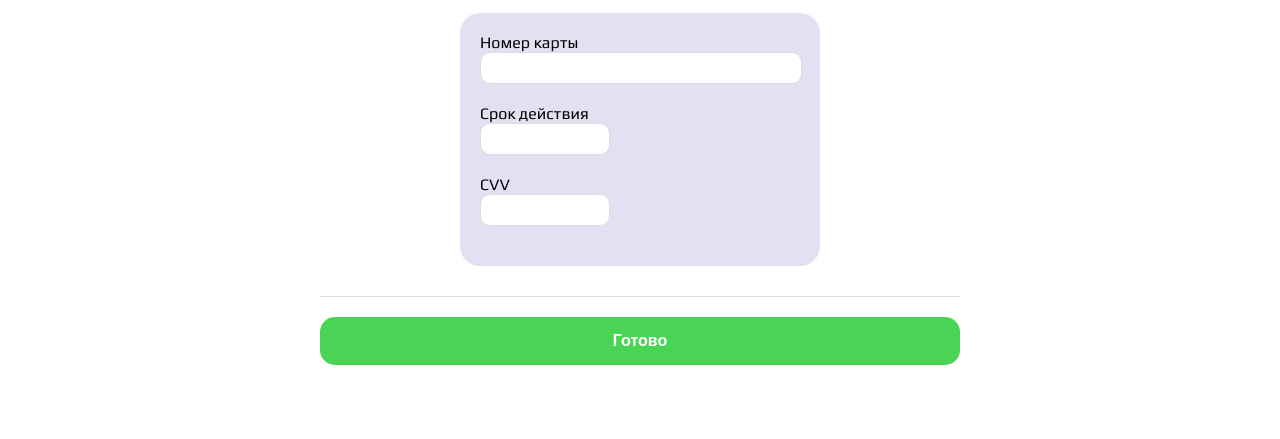
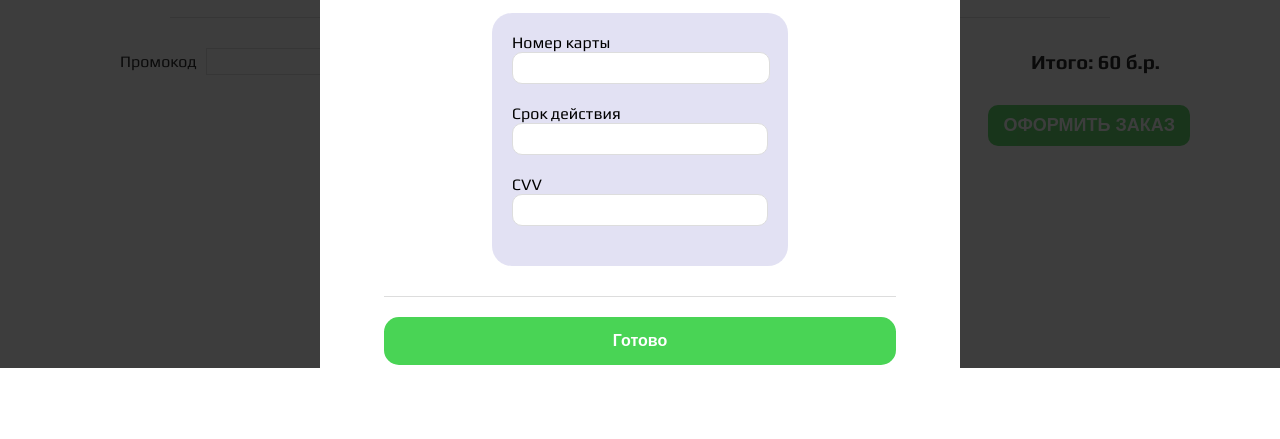
Before and after one commit to panfluba/online-store, a website built with webpack: page pages/basket.html in a window 1280 px wide. Shown: the part 432-871 px from the top of the page. After the commit the page ends 800 px from the top, so only its background shows below. Built offline with nearby package versions, Linux system fonts and the light colour scheme.

Commit message:
fix: modal

```diff
--- a/pages/basket.css
+++ b/pages/basket.css
@@ -189,6 +189,12 @@
 }
 
 /* модальное окно */
+.modal-window {
+    position: fixed;
+    width: 100%;
+    height: 100vh;
+    background: rgba(13,13,13,.8);
+}
 
 .modal-dark-window{
     z-index: 10;
@@ -200,16 +206,22 @@
     height: 100vh;
 }
 
-.modal-general-window{
+.modal-general-window {
     display: flex;
-    /* justify-content: center; */
+    position: absolute;
+    top: 0;
+    left: 0;
+    right: 0;
     flex-direction: column;
-    /* align-items: center; */
     padding: 30px 5%;
-    margin: auto;
-    width: 50%;
+    margin: 0 auto;
+    width: 40%;
     background-color: #fff;
     border-radius: 20px;
+}
+
+.modal-general-window.active {
+    display: flex;
 }
 
 .modal-title{
@@ -218,7 +230,7 @@
     margin-bottom: 30px;
     display: flex;
     flex-direction: row;
-    justify-content: space-between;
+    justify-content: center;
 }
 
 .modal__title{
@@ -243,7 +255,6 @@
 }
 
 .modal-general-window input{
-    width: 40%;
     height: 30px;
     margin-bottom: 20px;
     border: 1px solid #ddd;
--- a/pages/basket.html
+++ b/pages/basket.html
@@ -12,7 +12,7 @@
         rel="stylesheet">
 </head>
 <body>
-    <div class="modal-window-hidden" id="modal-window">
+    <div class="modal-window" id="modal-window">
 
         <div class="modal-general-window">
             <div class="modal-title">
--- a/pages/main.js
+++ b/pages/main.js
@@ -1,3 +1,5 @@
+alert('Приветики, прошу перенести проверку проекта ближе к концу дедлайна, т.к. не успеваю. У меня тут, как думаю и у многих, сессия, прошу понять и простить)))')
+
 import './main.css';
 import './media.css';
 import './basket.css';
```
Also changed, not shown: pages/main.html (+1 -1 lines).
